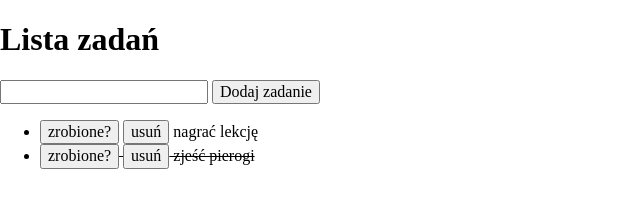
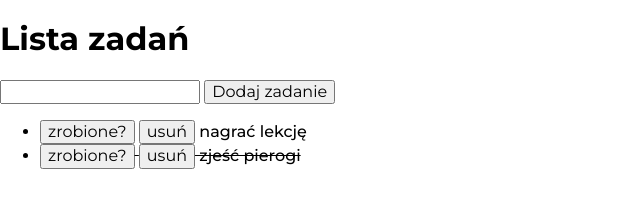
Before and after one commit to DorotaKul/toDoList, a plain HTML site: page index.html in a window 1280 px wide. Shown: the whole page, without its empty margins (0-640 px from the left). Drawn offline with nearby package versions, Linux system fonts and the light colour scheme.

Commit message:
added font

```diff
--- a/css/body.css
+++ b/css/body.css
@@ -1,3 +1,6 @@
 .body {
-
+  font-family: "Montserrat", sans-serif;
+  font-optical-sizing: auto;
+  font-weight: 500;
+  font-style: normal;
 }
```
